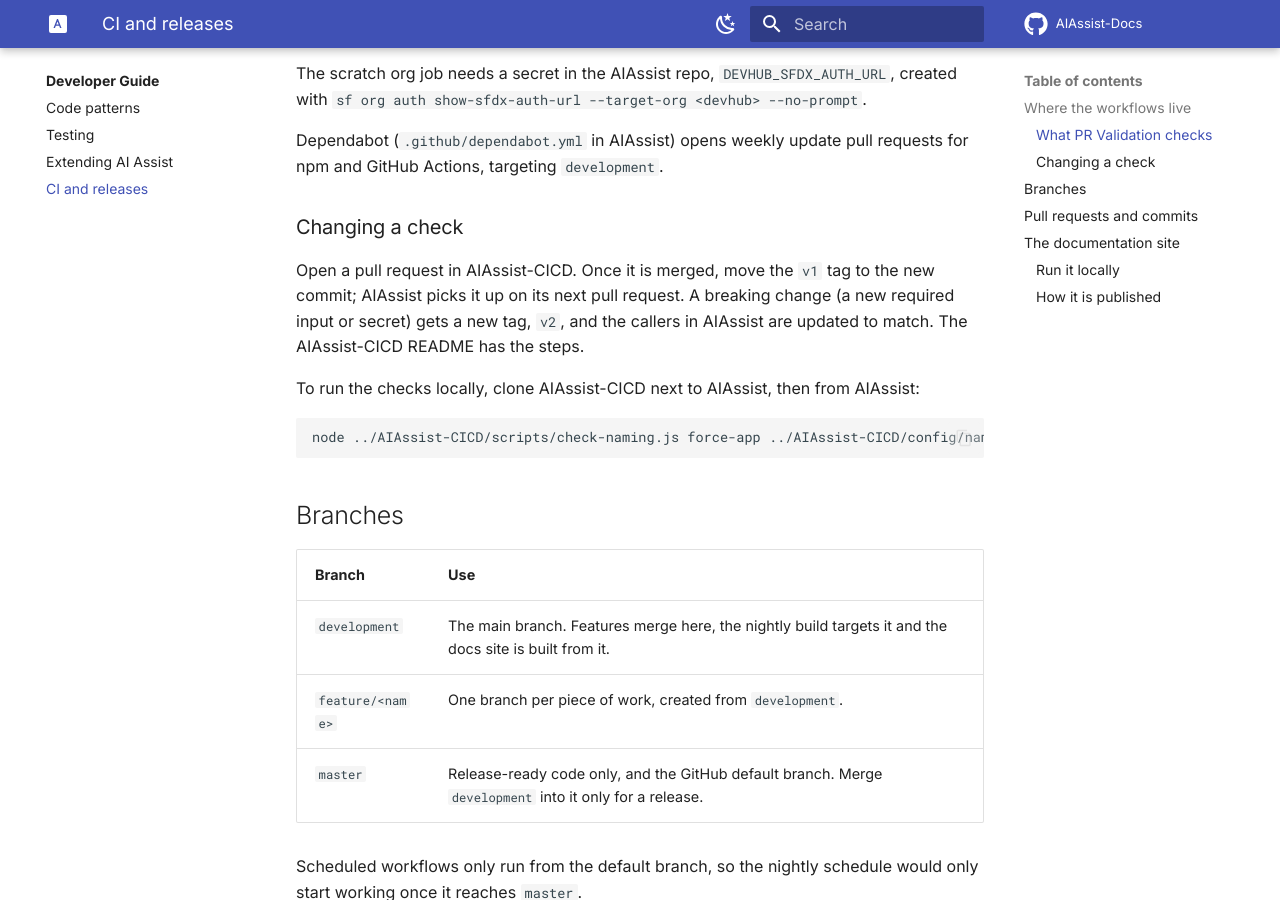
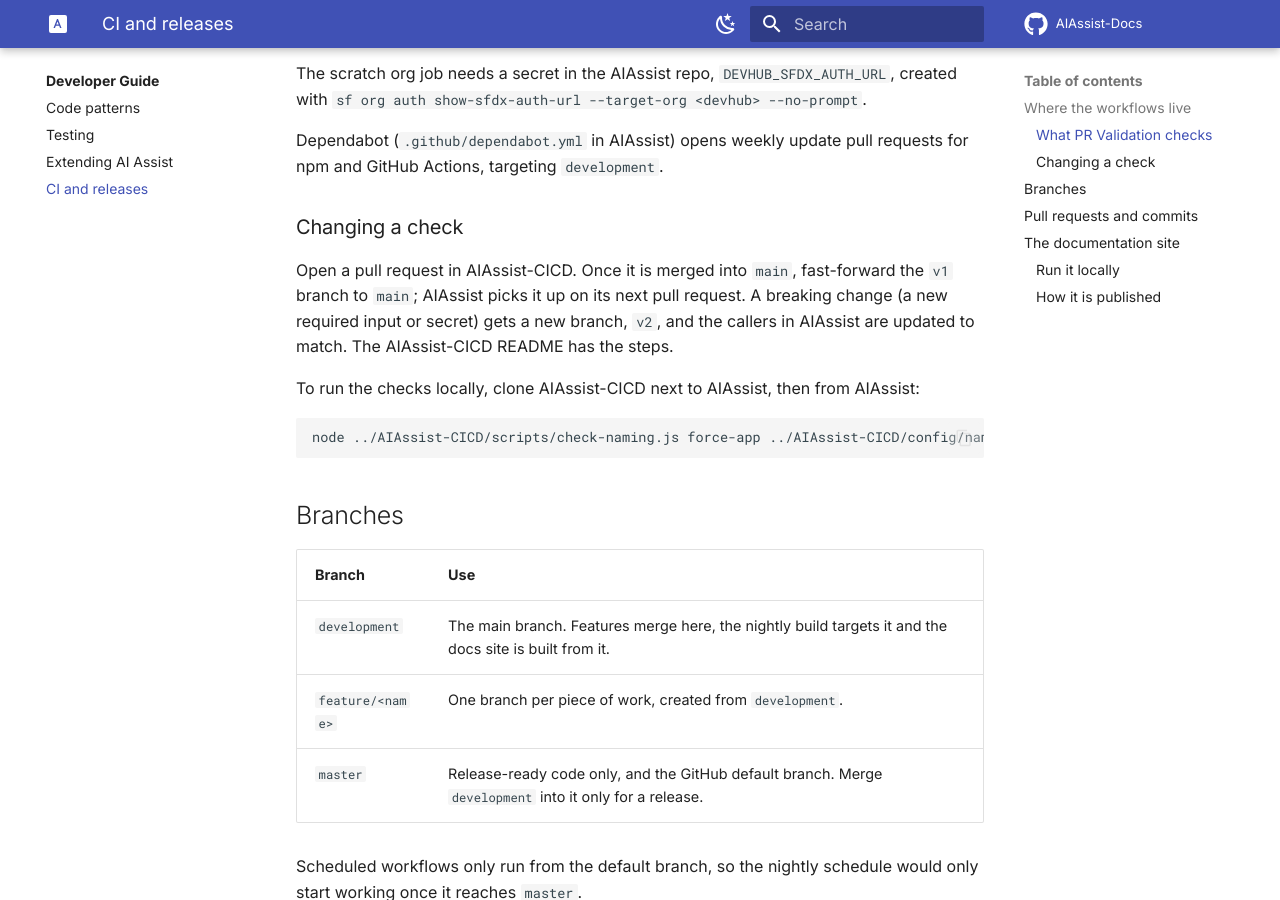
Before and after one commit to cstuart-loomconnect/AIAssist-Docs, an MkDocs documentation site: the page built from documentation/developer-guide/ci.md, in a window 1280 px wide and 900 px high, scrolled down 1531 px. Built offline with MkDocs 1.6.1 and Material for MkDocs 9.7.7, drawn with Linux system fonts in a browser that asks for light colours; comment, search, counter and statistics services are not loaded; some of the changed text lies outside the part shown.

Commit message:
docs: describe the v1 release branch for ci
Co-Authored-By: Claude Opus 5.5 <noreply@anthropic.com>
Claude-Session: https://claude.ai/code/session_01AgZ5AyJQ8YVVYD8GrXU6D9

```diff
--- a/documentation/developer-guide/ci.md
+++ b/documentation/developer-guide/ci.md
@@ -4,7 +4,7 @@ This page says what runs on a pull request, where the workflows live, the pull r
 
 ## Where the workflows live
 
-The checks are in their own repository, [AIAssist-CICD](https://github.com/cstuart-loomconnect/AIAssist-CICD), as reusable workflows. AIAssist keeps only small caller workflows in `.github/workflows/` that point at them, pinned to a tag (`@v1`), so a change to CI never lands in the package repo by accident.
+The checks are in their own repository, [AIAssist-CICD](https://github.com/cstuart-loomconnect/AIAssist-CICD), as reusable workflows. AIAssist keeps only small caller workflows in `.github/workflows/` that point at them, pinned to the `v1` release branch (`@v1`), so a change to CI never lands in the package repo by accident.
 
 | Caller in AIAssist | Runs (in AIAssist-CICD) | Trigger |
 |---|---|---|
@@ -32,7 +32,7 @@ Dependabot (`.github/dependabot.yml` in AIAssist) opens weekly update pull reque
 
 ### Changing a check
 
-Open a pull request in AIAssist-CICD. Once it is merged, move the `v1` tag to the new commit; AIAssist picks it up on its next pull request. A breaking change (a new required input or secret) gets a new tag, `v2`, and the callers in AIAssist are updated to match. The AIAssist-CICD README has the steps.
+Open a pull request in AIAssist-CICD. Once it is merged into `main`, fast-forward the `v1` branch to `main`; AIAssist picks it up on its next pull request. A breaking change (a new required input or secret) gets a new branch, `v2`, and the callers in AIAssist are updated to match. The AIAssist-CICD README has the steps.
 
 To run the checks locally, clone AIAssist-CICD next to AIAssist, then from AIAssist:
 
```
